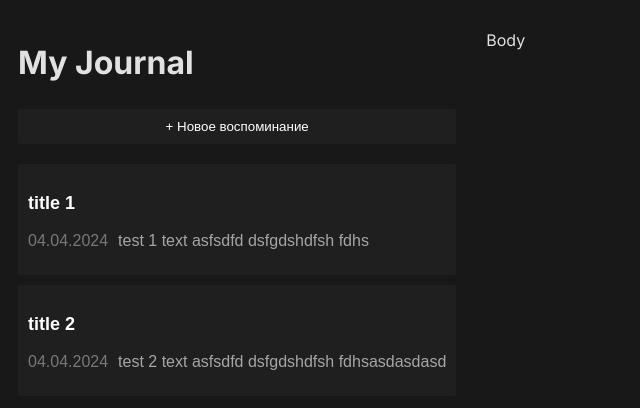
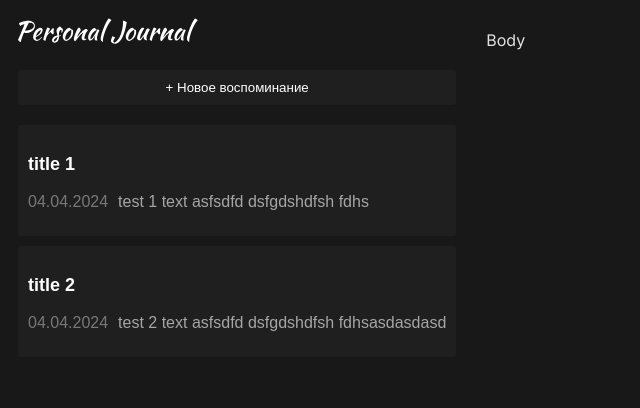
Before and after one commit to DenisJet/MyJournal, a React (Vite) app: page / in a window 1280 px wide. Shown: the top 408 px of the page, without its empty margins (0-640 px from the left). Built offline with nearby package versions, Linux system fonts and the light colour scheme.

Commit message:
add logo

```diff
--- a/src/components/Header/Header.css
+++ b/src/components/Header/Header.css
@@ -0,0 +1,3 @@
+.logo {
+  margin-bottom: 20px;
+}
--- a/src/components/Header/Header.jsx
+++ b/src/components/Header/Header.jsx
@@ -2,6 +2,6 @@ import './Header.css';
 
 export default function Header() {
   return (
-    <h1>My Journal</h1>
+    <img className='logo' src='/logo.svg' alt='Логотип'/>
   )
 }
```
Also changed, not shown: public/logo.svg (added).
